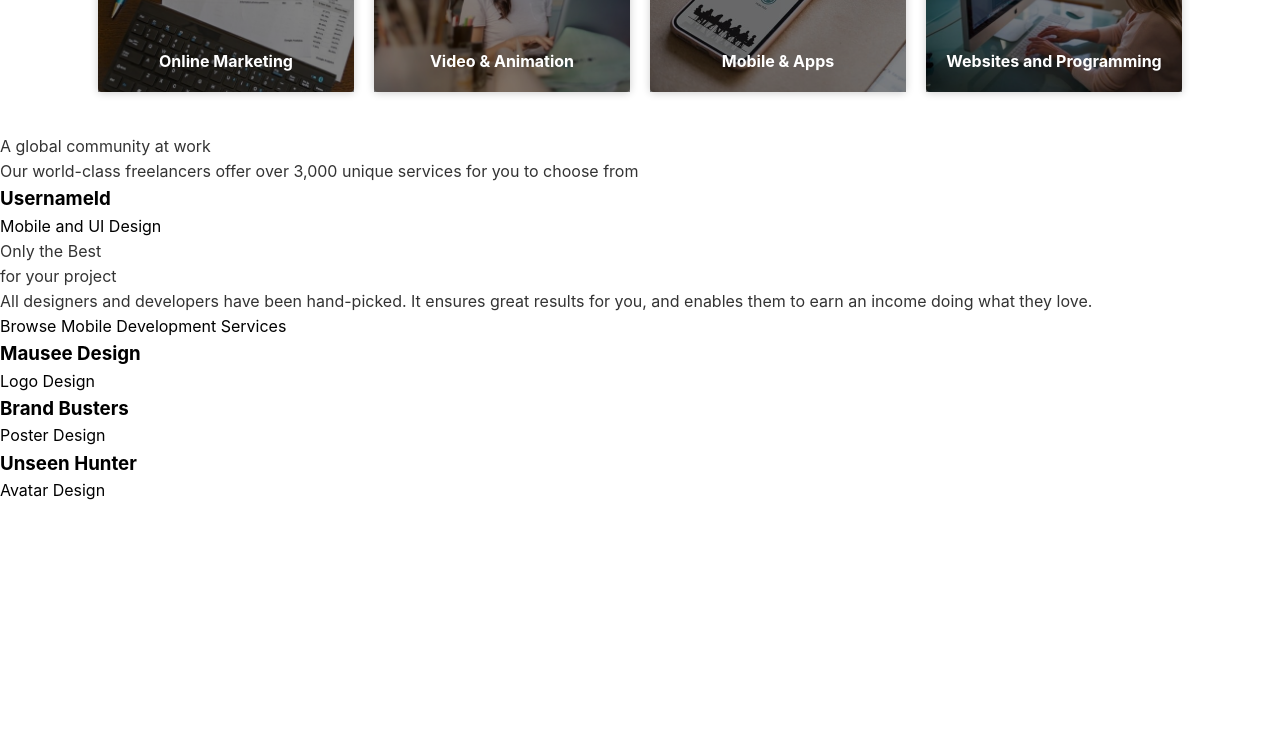
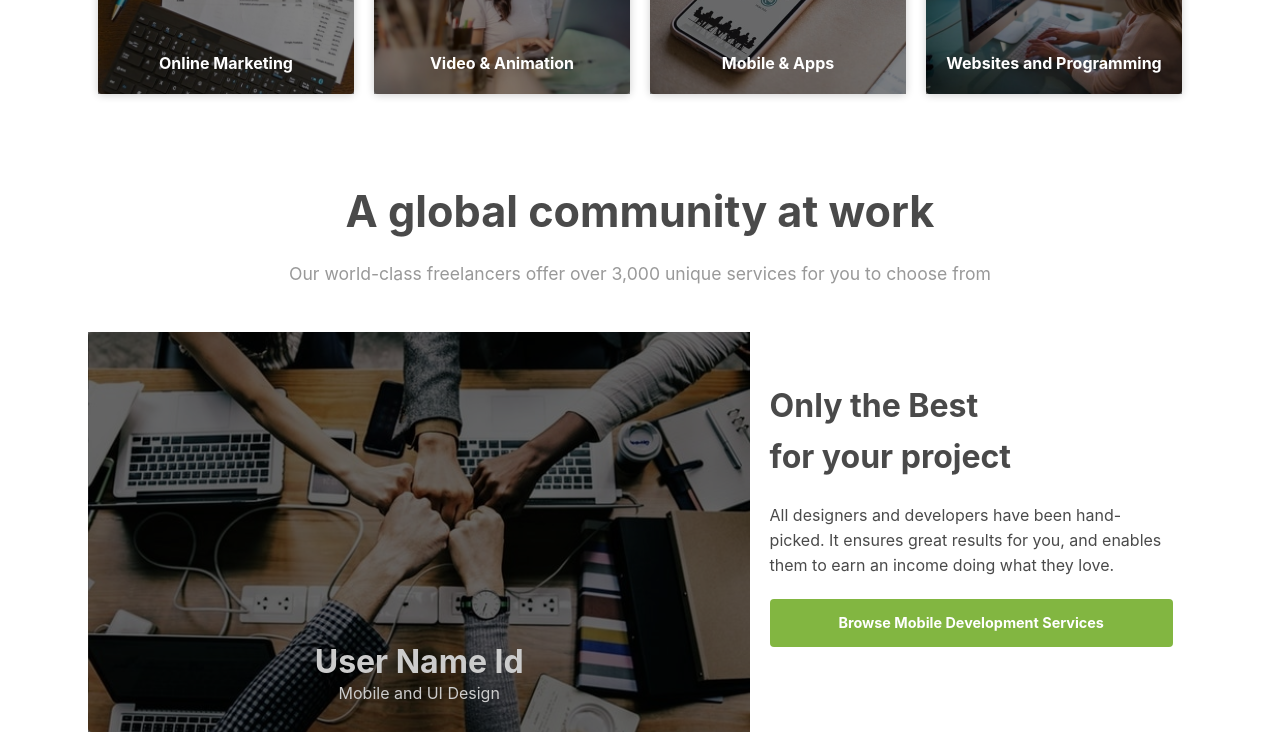
Before and after one commit to ShokadinuEU/development-website, a React (Create React App) app: page / in a window 1280 px wide. Shown: the part 1100-1855 px from the top of the page. Before the commit the page ends 1603 px from the top, so only its background shows below. Built offline with nearby package versions, Linux system fonts and the light colour scheme.

Commit message:
style basic comunity section

```diff
--- a/src/components/body/categories/categories.scss
+++ b/src/components/body/categories/categories.scss
@@ -13,7 +13,7 @@
   color: #4a4a4a;
   text-align: center;
   font-size: 2.7rem;
-  line-height: 1.1;
+  line-height: 1.15;
   margin-bottom: 1.5rem;
   padding: 0;
 }
--- a/src/components/body/community/Comunity.js
+++ b/src/components/body/community/Comunity.js
@@ -15,8 +15,8 @@ function Comunity() {
           <section>
             <div className="comunity-first">
               <div className="comunity-first-image">
-                <a href="/" className="comunity-first-image-img">
-                  <h3 className="comunity-first-image-id">UsernameId</h3>
+                <a href="#" className="comunity-first-image-img">
+                  <h3 className="comunity-first-image-id">User Name Id</h3>
                   <div className="comunity-first-image-category">Mobile and UI Design</div>
                 </a>
               </div>
@@ -33,7 +33,7 @@ function Comunity() {
               </div>
             </div>
             <div className="comunity-second">
-              <a href="/" className="comunity-second-item">
+              <a href="#" className="comunity-second-item">
                 <div className="comunity-image-1">
                   <div className="comunity-image-text">
                     <h3 className="comunity-username">Mausee Design</h3>
@@ -41,16 +41,16 @@ function Comunity() {
                   </div>
                 </div>
               </a>
-              <a href="/" className="comunity-second-item">
-                <div className="comunity-image-1">
+              <a href="#" className="comunity-second-item">
+                <div className="comunity-image-2">
                   <div className="comunity-image-text">
                     <h3 className="comunity-username">Brand Busters</h3>
                     <div className="comunity-image-text-category">Poster Design</div>
                   </div>
                 </div>
               </a>
-              <a href="/" className="comunity-second-item">
-                <div className="comunity-image-1">
+              <a href="#" className="comunity-second-item">
+                <div className="comunity-image-3">
                   <div className="comunity-image-text">
                     <h3 className="comunity-username">Unseen Hunter</h3>
                     <div className="comunity-image-text-category">Avatar Design</div>
--- a/src/components/body/community/comunity.scss
+++ b/src/components/body/community/comunity.scss
@@ -0,0 +1,165 @@
+.comunity-main {
+  margin-top: 5.2rem;
+  max-width: 1152px;
+  margin-left: auto;
+  margin-right: auto;
+  padding-left: 1.5rem;
+  padding-right: 1.5rem;
+  margin-bottom: 2rem;
+}
+
+.comunity-heading {
+  font-weight: 700;
+  color: #4a4a4a;
+  margin-bottom: 1.6rem;
+  text-align: center;
+  font-size: 2.7rem;
+  line-height: 1.15;
+}
+
+.comunity-subheading {
+  text-align: center;
+  margin-bottom: 3rem;
+  color: #999;
+  font-size: 1.1rem;
+  line-height: 1.2;
+  padding: 0;
+}
+
+.comunity-first,
+.comunity-second {
+  display: flex;
+  border-radius: 4px;
+  margin: 1.6rem 0;
+}
+
+.comunity-first-image {
+  background-image: url('../../../data/images/comunity/comunity-power.jpg');
+  background-size: cover;
+  background-position: center;
+  transition: all .2s ease;
+  order: 0;
+  height: 400px;
+  width: 60%;
+  border-bottom-left-radius: 4px;
+  border-top-left-radius: 4px;
+  text-decoration: none;
+  line-height: 1.6;
+}
+
+
+.comunity-first-image-img {
+  display: flex;
+  flex-direction: column;
+  justify-content: flex-end;
+  padding-bottom: 1.6rem;
+  text-align: center;
+  height: 100%;
+  width: 100%;
+  background: rgba(0,0,0,.6);
+  transition: all .2s ease;
+  color: #ccc;
+  &:hover {
+    background: rgba(0,0,0,.2);
+  }
+}
+
+.comunity-first-image-id {
+  font-weight: 700;
+  margin: 0;
+  color: #ccc;
+  font-size: 2rem;
+  line-height: 1.15;
+}
+
+.comunity-first-content {
+  order: 1;
+  width: 40%;
+  padding-top: 3.1rem;
+  padding-bottom: 3.1rem;
+  padding-left: 1.2rem;
+  padding-right: 1.2rem;
+  background: #fff;
+  border-top-right-radius: 4px;
+  border-bottom-right-radius: 4px;
+}
+
+.comunity-first-content-header {
+  color: #4a4a4a;
+  font-weight: 700;
+  font-size: 2rem;
+}
+
+.comunity-first-content-text {
+  color: #4a4a4a;
+  font-size: 1rem;
+  margin: 1.3rem 0;
+}
+
+.comunity-first-content-button {
+  width: 100%;
+  display: block;
+  border: 0;
+  box-shadow: inset 0 0 0 0 transparent;
+  background-color: #82b641;
+  border-radius: 4px;
+  text-align: center;
+  text-decoration: none;
+  color: #fff;
+  font-weight: 700;
+  cursor: pointer;
+  padding: .8rem;
+  font-size: 0.9rem;
+  margin: 1.3rem 0;
+  transition: all .3s ease;
+  &:hover {
+    background: rgb(23, 109, 5);
+  }
+}
+
+.comunity-second-item {
+  width: 33%;
+  height: 300px;
+  margin-right: 0.4rem;
+  text-align: center;
+  margin-bottom: 3rem;
+}
+
+.comunity-image-1 {
+  background-image: url('../../../data/images/comunity/logo-design.jpg');
+  height: 100%;
+  background-size: cover;
+  background-position: center;
+  transition: all .2s ease;
+}
+.comunity-image-2 {
+  background-image: url('../../../data/images/comunity/poster-design.jpg');
+  height: 100%;
+  background-size: cover;
+  background-position: center;
+  transition: all .2s ease;
+}
+.comunity-image-3 {
+  background-image: url('../../../data/images/comunity/avatar-design.jpg');
+  height: 100%;
+  background-size: cover;
+  background-position: center;
+  transition: all .2s ease;
+}
+
+.comunity-image-text {
+  display: flex;
+  flex-direction: column;
+  justify-content: flex-end;
+  text-align: center;
+  height: 100%;
+  width: 100%;
+  background: rgba(0,0,0,.5);
+  color: #ccc;
+  padding-bottom: 1em;
+  transition: all .2s ease;
+  &:hover {
+    background: rgba(0,0,0,.2);
+  }
+
+}
```
